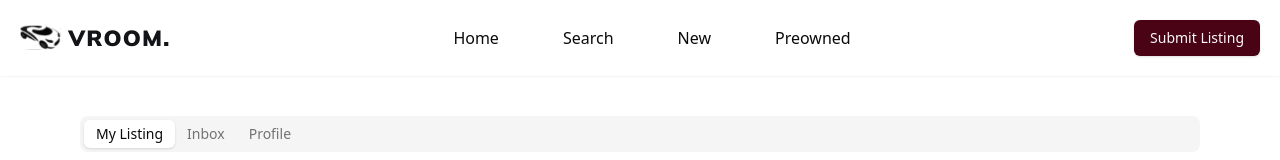
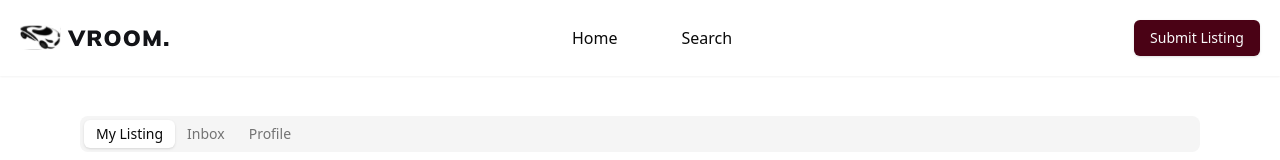
Before and after one commit to ThanhDatVu111/Vroom-Vroom, a React (Vite) app: page /profile in a window 1280 px wide. Shown: the top 160 px of the page. Built offline with nearby package versions, Linux system fonts and the light colour scheme; no server answers.

Commit message:
fixed the bug and make sure everything is align with eachother

```diff
--- a/src/components/Category.jsx
+++ b/src/components/Category.jsx
@@ -3,20 +3,25 @@ import React from "react";
 import { Link } from "react-router-dom";
 
 function Category() {
+  const handleClick = (categoryName) => {
+    console.log(`Navigating to: /search/${categoryName}`);
+  };
   return (
     <div className="mt-40">
       <h2 className="font-bold text-3xl text-center mb-6">
-        Explore Cars That Match Your Style
+        Explore Car That Match Your Style
       </h2>
+
       <div
         className="grid grid-cols-2 sm:grid-cols-4 md:grid-cols-6
         lg:grid-cols-9 gap-6 px-20"
       >
         {Data.Category.map((category, index) => (
-          <Link to={"search/" + category.name}>
+          <Link to={`/search/${category.name}`}>
             <div
-              className="border bg-[#6f0320] rounded-xl p-3
-                items-center flex flex-col hover:bg-[#4a0215] cursor-pointer text-white"
+              className="border rounded-xl p-3 bg-[#6f0320]
+                items-center flex flex-col hover:shadow-md cursor-pointer"
+              onClick={() => handleClick(category.name)} // Log the path here
             >
               <img
                 src={category.icon}
@@ -24,7 +29,7 @@ function Category() {
                 height={35}
                 className="filter brightness-0 invert"
               />
-              <h2 className="mt-2">{category.name}</h2>
+              <h2 className="mt-2 text-white">{category.name}</h2>
             </div>
           </Link>
         ))}
--- a/src/components/Footer.jsx
+++ b/src/components/Footer.jsx
@@ -22,7 +22,7 @@ const Footer = () => {
                 car with us.
               </p>
               <a
-                href="https://www.linkedin.com/in/thanh-dat-vu-42b468286/"
+                href="/search"
                 className="text-white bg-primary hover:bg-secondary px-8 py-3 rounded-full transition duration-300"
               >
                 Explore Our Cars
--- a/src/components/Header.jsx
+++ b/src/components/Header.jsx
@@ -12,16 +12,10 @@ function Header() {
       </Link>
       <ul className="hidden  md:flex gap-16">
         <li className="font-medium hover:scale-105 transition-all cursor-pointer hover:text-primary">
-          Home
+          <Link to="/">Home</Link>
         </li>
         <li className="font-medium hover:scale-105 transition-all cursor-pointer hover:text-primary">
-          Search
-        </li>
-        <li className="font-medium hover:scale-105 transition-all cursor-pointer hover:text-primary">
-          New
-        </li>
-        <li className="font-medium hover:scale-105 transition-all cursor-pointer hover:text-primary">
-          Preowned
+          <Link to="/">Search</Link>
         </li>
       </ul>
 
--- a/src/components/InfoSection.jsx
+++ b/src/components/InfoSection.jsx
@@ -9,7 +9,7 @@ function InfoSection() {
             <div className="relative h-64 sm:h-80 lg:h-full">
               <img
                 alt="A car showroom with a luxury car"
-                src="https://i.pinimg.com/564x/48/a4/d5/48a4d503f6639241c6e2c42534a31ad7.jpg"
+                src="https://w0.peakpx.com/wallpaper/873/576/HD-wallpaper-ferrari-laferrari-hypercar-paris-supercar.jpg"
                 className="absolute inset-0 h-full w-full object-cover"
               />
             </div>
--- a/src/search/[category]/index.jsx
+++ b/src/search/[category]/index.jsx
@@ -10,11 +10,12 @@ import CarItem from "@/components/CarItem";
 
 function SearchByCategory() {
   const { category } = useParams();
+  console.log(category);
   const [carList, setCarList] = useState([]);
 
   useEffect(() => {
     GetCarList();
-  }, [category]);
+  }, []);
   //The useEffect hook is calling the GetCarList function whenever the category changes.
 
   const GetCarList = async () => {
--- a/src/search/index.jsx
+++ b/src/search/index.jsx
@@ -17,6 +17,11 @@ function SearchByOptions() {
   useEffect(() => {
     GetCarList();
   }, [searchParam]); //Add searchParam as a dependency to re-run when URLquery changes
+
+  // Scroll to the top whenever the component is re-rendered
+  useEffect(() => {
+    window.scrollTo(0, 0);
+  }, [searchParam]);
 
   const GetCarList = async () => {
     const result = await db
@@ -38,7 +43,7 @@ function SearchByOptions() {
         <Search />
       </div>
       <div className="p-10 md:px-20">
-        <h2 className="font-bold text-4xl ">Search Result</h2>
+        <h2 className="font-bold text-4xl "> Search Your Dream Car</h2>
 
         {/* List of CarList  */}
         <div className="grid grid-cols-2 md:grid-cols-3 lg:grid-cols-4 gap-5 mt-7">
```
